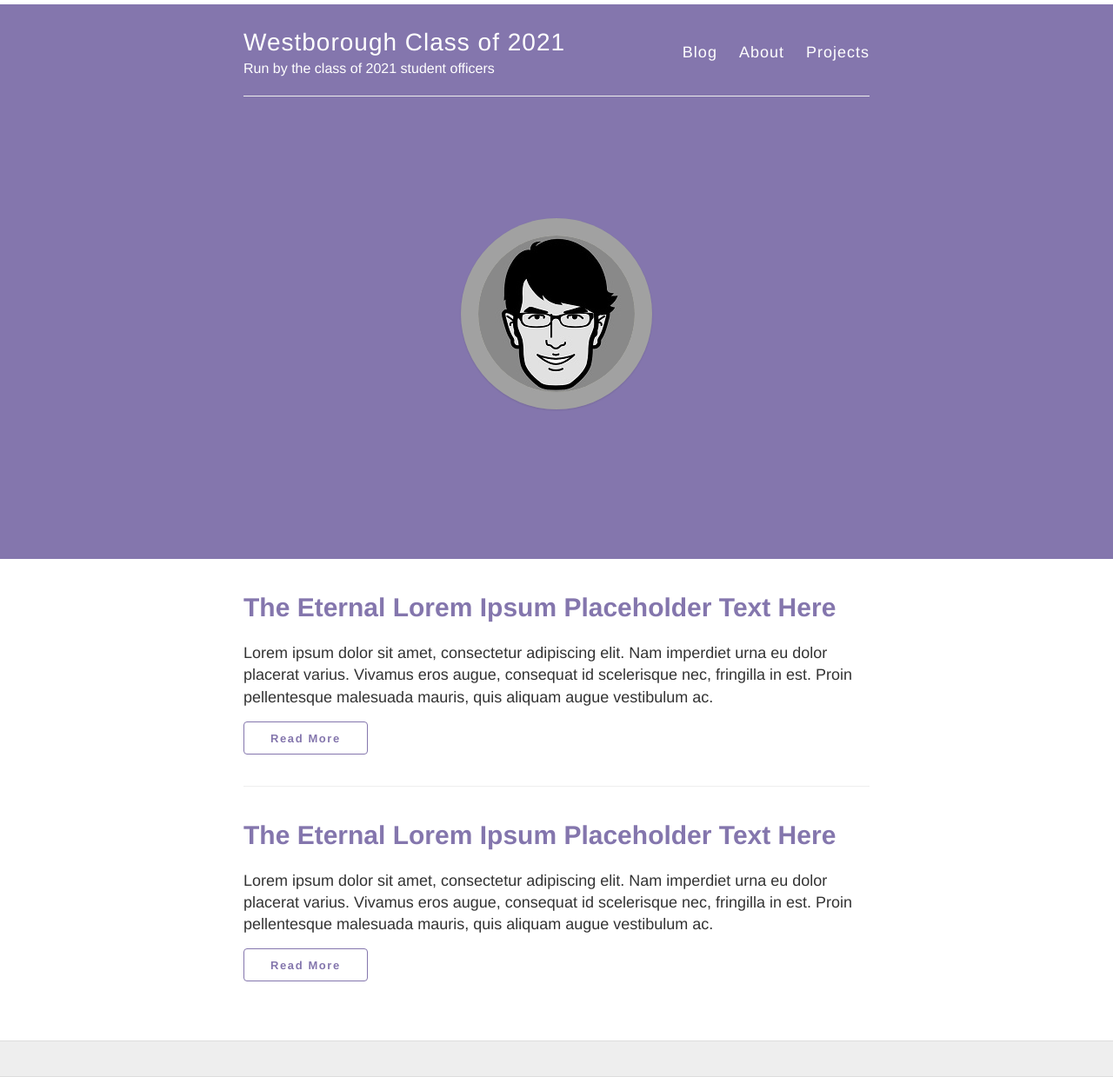
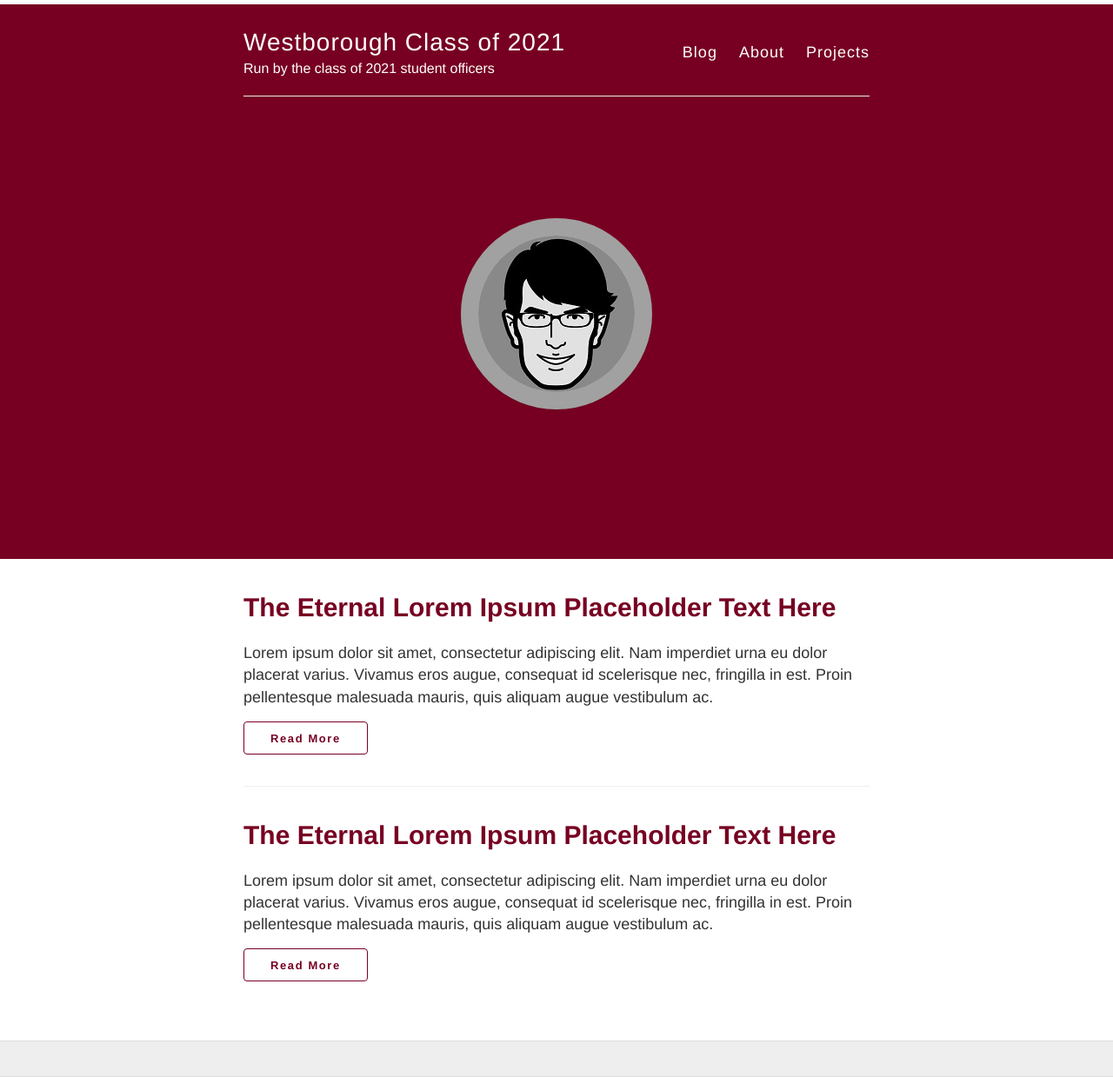
Before and after one commit to whs2021/website, a Jekyll site: the page built from index.html, in a window 1280 px wide. Shown: the whole page at 87% size. Built offline with Jekyll 4.4.1, drawn with Linux system fonts in a browser that asks for light colours; nearby versions of some CDN libraries.

Commit message:
Westborough Color

```diff
--- a/_sass/_variables.scss
+++ b/_sass/_variables.scss
@@ -18,7 +18,7 @@ $blue: #4183C4;
 // Main theme colors
 // Some cool main theme colors(violet:#8476ad;blue:#5cacee;red:#ff7373,#ff6f69;green:#6acf64,#2ddbb3;orange:#ffa268)
 
-$mono-color:#8476ad;                // main theme color(header, links, footer icons, buttons, post-title)
+$mono-color:#770022;                // main theme color(header, links, footer icons, buttons, post-title)
 $hl-color: $darkGray;              // header link color (author name and posted on date) for blog post meta
 $navbar-hover-color:$gray;        // navbar hover color (site name and navbar links hover color)
 $link-color: $darkerGray;        // normal hyperlink color other than the ones above.
```
